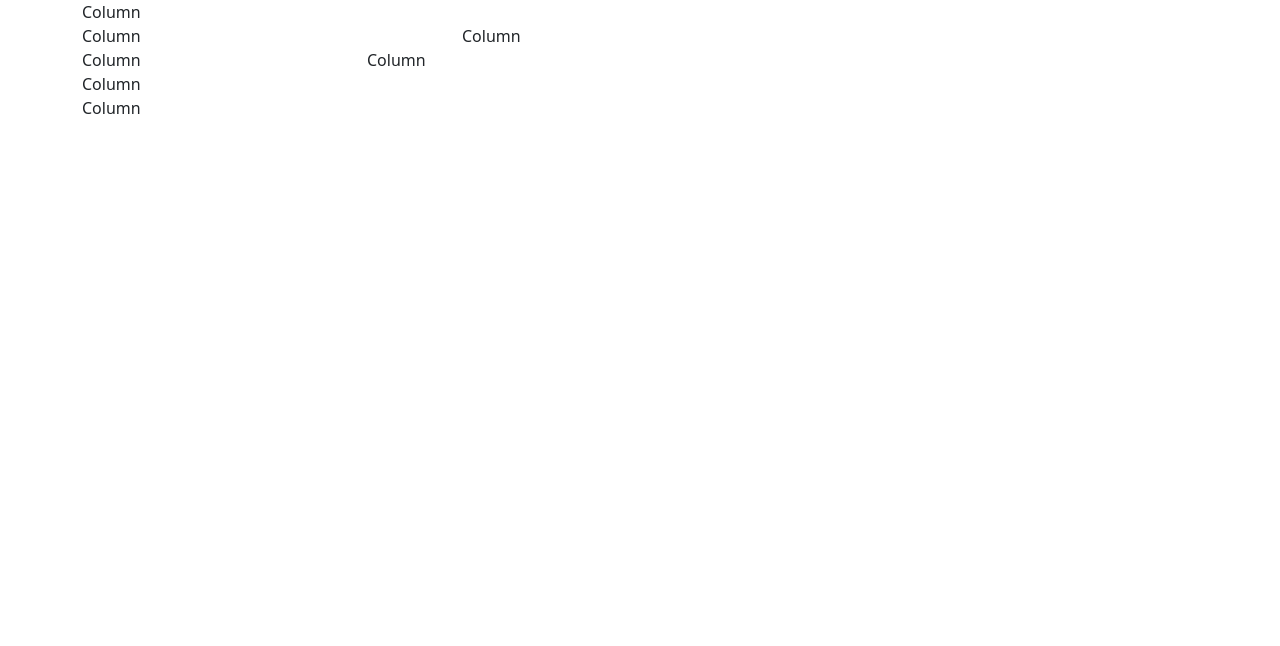
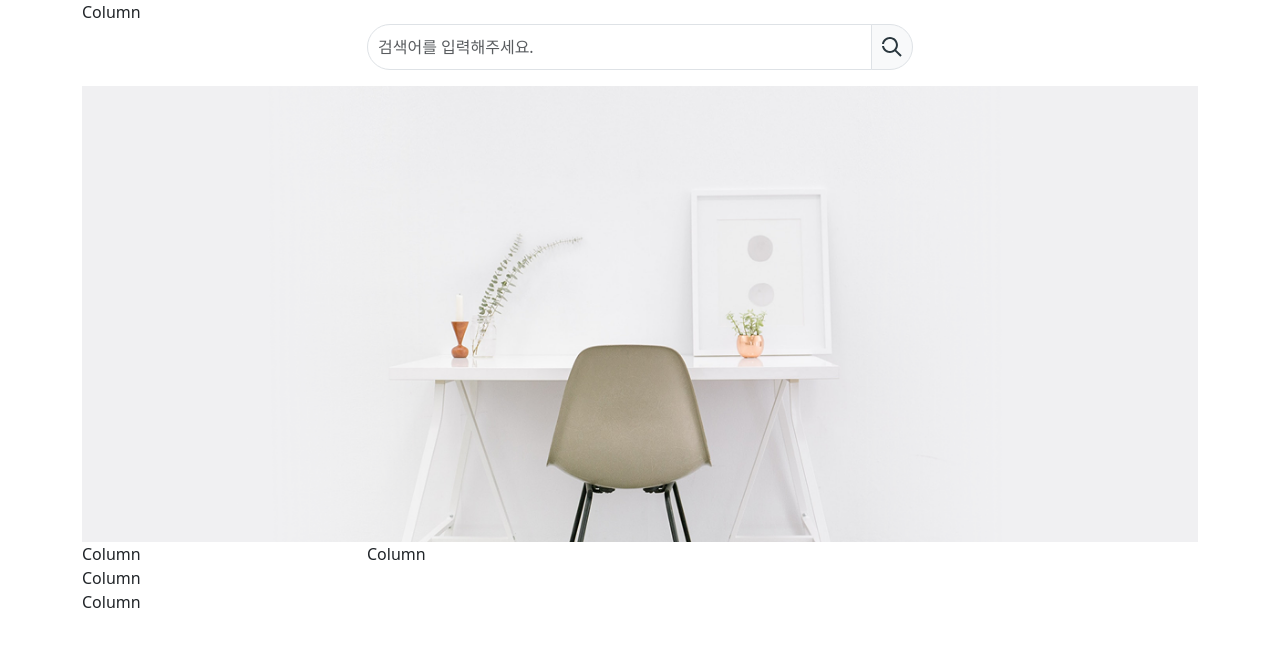
Before and after one commit to yeonaa95/online-book, a plain HTML site: page index.html in a window 1280 px wide. Drawn offline with nearby package versions, Linux system fonts and the light colour scheme.

Commit message:
feat: main top

```diff
--- a/index.html
+++ b/index.html
@@ -10,6 +10,14 @@
       integrity="sha384-sRIl4kxILFvY47J16cr9ZwB07vP4J8+LH7qKQnuqkuIAvNWLzeN8tE5YBujZqJLB"
       crossorigin="anonymous"
     />
+    <style>
+      .form-control,
+      .input-group-text {
+        border-radius: 30px;
+        padding: 10px;
+      }
+
+    </style>
   </head>
   <body>
     <!-- 반응형 레이아웃 -->
@@ -21,9 +29,35 @@
       <!-- 재영님 : 검색어 + 메인 이미지 -->
       <div class="row">
         <!-- 검색어 입력 -->
-        <div class="col-lg-4 col-md-6 col-sm-12">Column</div>
+        <div class="col-6 offset-3">
+          <div class="input-group mb-3">
+            <input type="text"
+            class="form-control"
+            placeholder="검색어를 입력해주세요."
+            aria-label="Recipient's username"
+            aria-describedby="basic-addon2">
+            <span class="input-group-text" id="basic-addon2">
+               <svg
+                width="20"
+                height="20"
+                viewBox="0 0 20 20"
+                fill="none"
+                xmlns="http://www.w3.org/2000/svg"
+              >
+                <path
+                  fill-rule="evenodd"
+                  clip-rule="evenodd"
+                  d="M15.9381 8C15.9381 3.58172 12.3564 0 7.93811 0C3.85849 0 0.492098 3.05369 0 7H2.02106C2.49714 4.16229 4.96511 2 7.93811 2C11.2518 2 13.9381 4.68629 13.9381 8C13.9381 11.3137 11.2518 14 7.93811 14C4.96511 14 2.49714 11.8377 2.02106 9H1.16572e-08C0.492098 12.9463 3.85849 16 7.93811 16C9.78682 16 11.4891 15.3729 12.8438 14.3199L18.3021 19.7782L19.7163 18.364L14.258 12.9056C15.311 11.551 15.9381 9.84871 15.9381 8Z"
+                  fill="#29363D"
+                />
+              </svg>
+            </span>
+          </div>
+        </div>
         <!-- 메인 이미지 -->
-        <div class="col-lg-4 col-md-6 col-sm-12">Column</div>
+        <div class="col-12">
+        <img src="/online-book/images/main-image.png" class="img-fluid" alt="main_images">
+        </div>
       </div>
       <!-- 공지사항, 신간도서 -->
       <div class="row">
```
